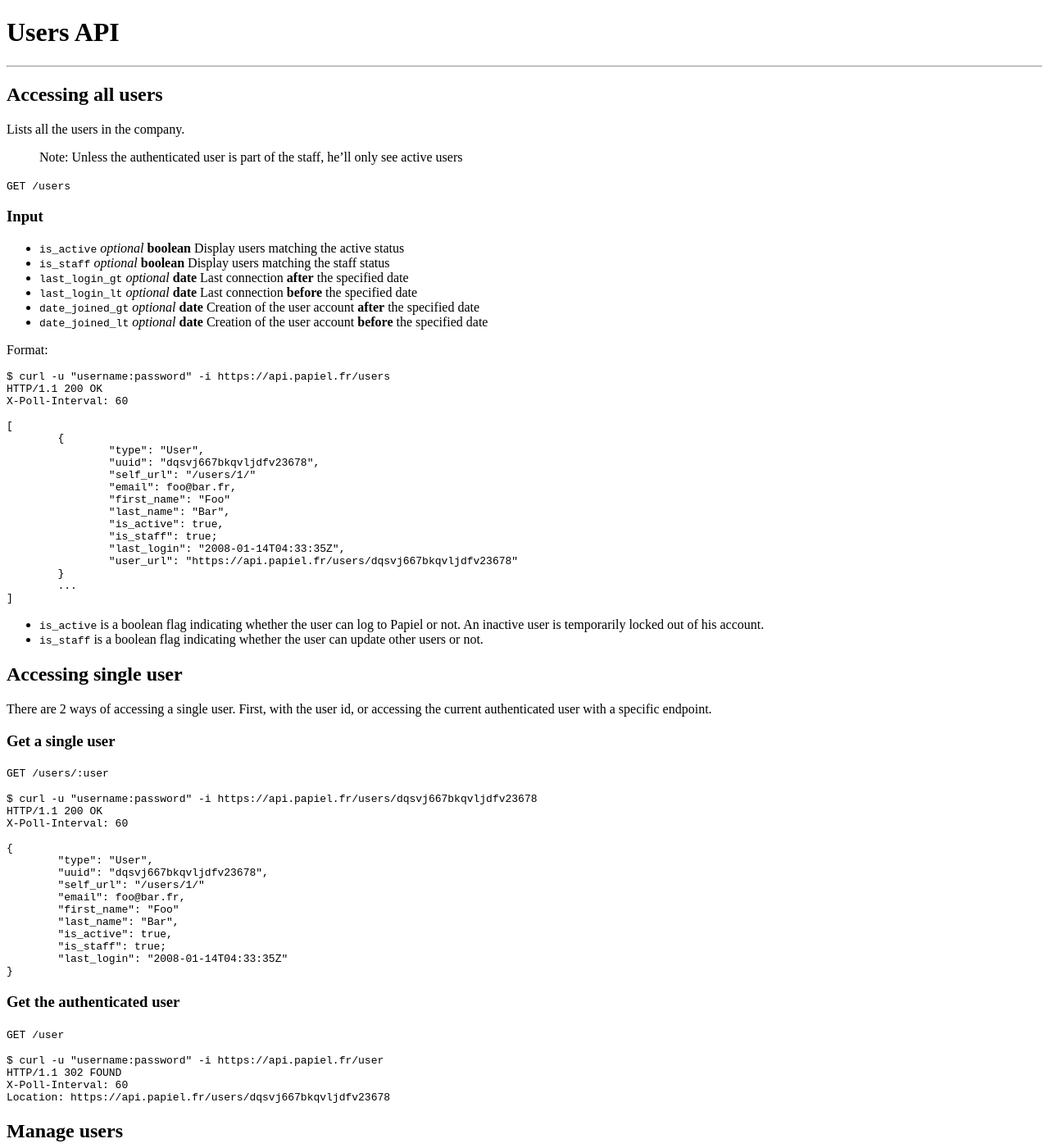
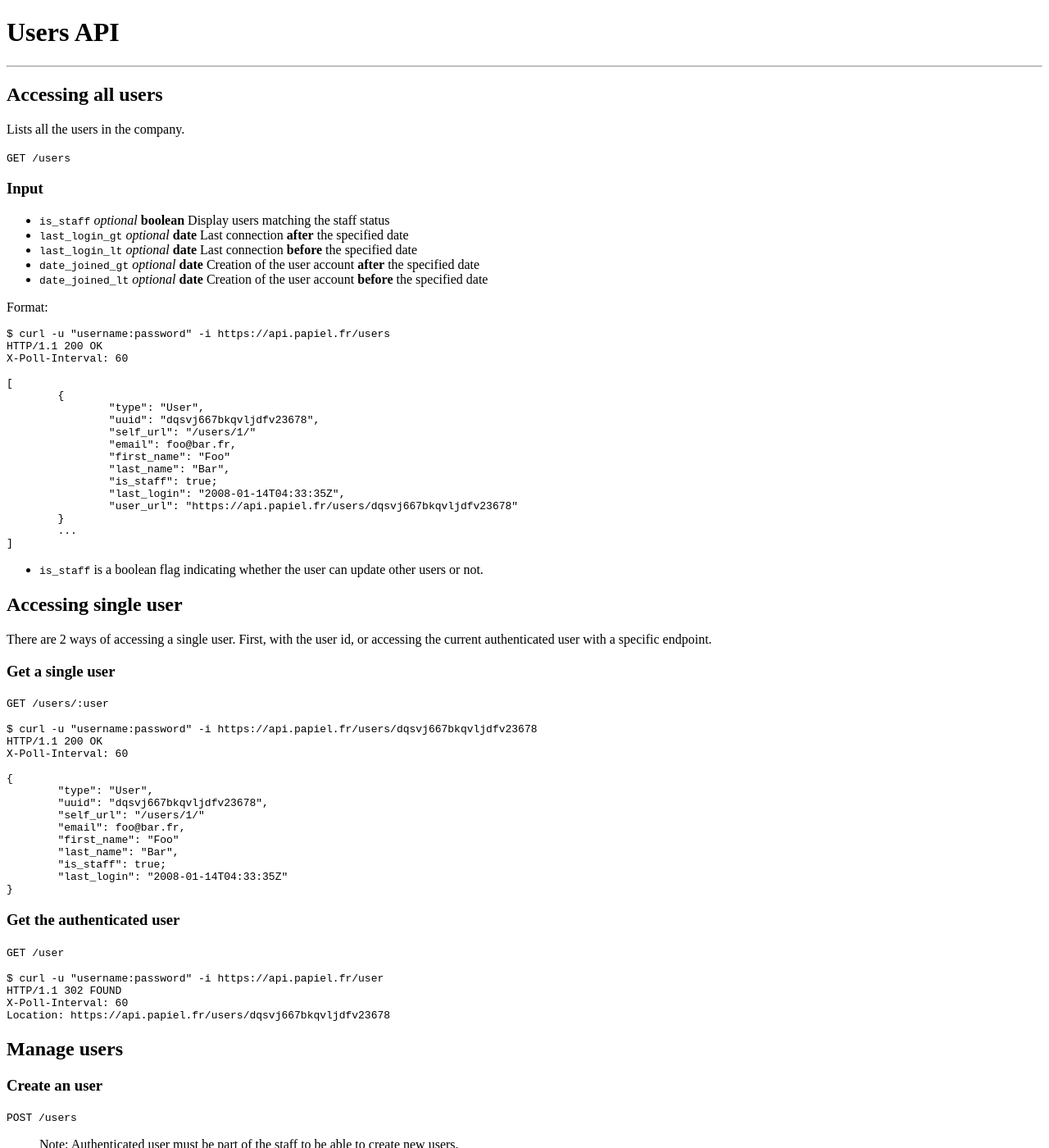
Before and after one commit to AnyFetch/developers.anyfetch.com, a Jekyll site: the page built from users/index.md, in a window 1280 px wide and 1400 px high. Shown: the whole window at 82% size. Built offline with Jekyll 4.4.1, drawn with Linux system fonts in a browser that asks for light colours; some web fonts are replaced; some of the changed text lies outside the part shown.

Commit message:
Remove is_active flag

```diff
--- a/users/index.md
+++ b/users/index.md
@@ -7,13 +7,10 @@ layout: doc
 
 Lists all the users in the company.
 
-> Note: Unless the authenticated user is part of the staff, he'll only see active users
-
 `GET /users`
 
 ### Input
 
-- `is_active` _optional_ **boolean** Display users matching the active status
 - `is_staff` _optional_ **boolean** Display users matching the staff status
 - `last_login_gt` _optional_ **date** Last connection **after** the specified date
 - `last_login_lt` _optional_ **date** Last connection **before** the specified date
@@ -34,7 +31,6 @@ Format:
 			"email": foo@bar.fr,
 			"first_name": "Foo"
 			"last_name": "Bar",
-			"is_active": true,
 			"is_staff": true;
 			"last_login": "2008-01-14T04:33:35Z",
 			"user_url": "https://api.papiel.fr/users/dqsvj667bkqvljdfv23678"
@@ -42,7 +38,6 @@ Format:
 		...
 	]
 
-- `is_active` is a boolean flag indicating whether the user can log to Papiel or not. An inactive user is temporarily locked out of his account.
 - `is_staff` is a boolean flag indicating whether the user can update other users or not.
 
 ## Accessing single user
@@ -64,7 +59,6 @@ There are 2 ways of accessing a single user. First, with the user id, or accessi
 		"email": foo@bar.fr,
 		"first_name": "Foo"
 		"last_name": "Bar",
-		"is_active": true,
 		"is_staff": true;
 		"last_login": "2008-01-14T04:33:35Z"
 	}
@@ -92,7 +86,6 @@ There are 2 ways of accessing a single user. First, with the user id, or accessi
 - `first_name` **string**
 - `last_name` **string**
 - `email` **string**
-- `is_active` _optional_ **boolean**, set to true by default
 - `is_staff` _optional_ **boolean**, set to false by default
 
 	{
@@ -115,7 +108,7 @@ You'll be redirected to the new user url.
 
 > Note:  Authenticated user must be part of the staff to be able to update other users.
 
-> Note:  Authenticated user can't change `is_active` and `is_staff` for himself unless he's part of the staff.
+> Note:  Authenticated user can't change `is_staff` for himself unless he's part of the staff.
 
 #### Input
 
```
